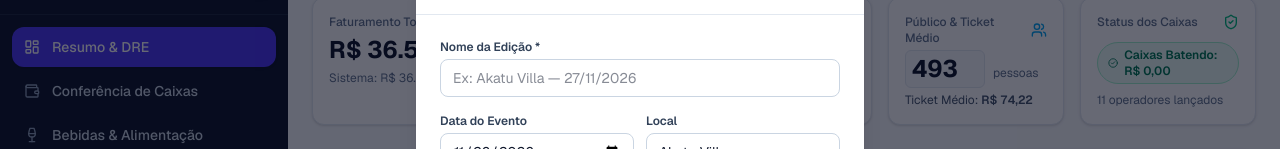
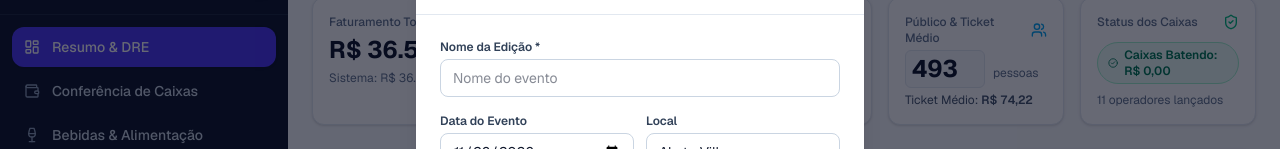
Before and after one commit to thiagomazeo/meu-evento, a Next.js app: page /eventos-semanais in a window 1280 px wide. Both pictures are taken after a click on the button "Novo Fechamento Semanal". Shown: the part 246-395 px from the top of the page. Built offline with nearby package versions, Linux system fonts and the light colour scheme.

Commit message:
Nome do evento

```diff
--- a/src/app/eventos-semanais/page.tsx
+++ b/src/app/eventos-semanais/page.tsx
@@ -1868,7 +1868,7 @@ function ConteudoEventosSemanais() {
             <form onSubmit={handleCreateWeeklyEvent} className="p-6 space-y-4">
               <div>
                 <label className="block text-xs font-semibold text-slate-700 mb-1">Nome da Edição *</label>
-                <input type="text" required placeholder="Ex: Akatu Villa — 27/11/2026" value={newEventForm.name} onChange={(e) => setNewEventForm((f) => ({ ...f, name: e.target.value }))} className="w-full px-3 py-2 text-sm border border-slate-300 rounded-lg focus:outline-none focus:ring-2 focus:ring-indigo-500" />
+                <input type="text" required placeholder="Nome do evento" value={newEventForm.name} onChange={(e) => setNewEventForm((f) => ({ ...f, name: e.target.value }))} className="w-full px-3 py-2 text-sm border border-slate-300 rounded-lg focus:outline-none focus:ring-2 focus:ring-indigo-500" />
               </div>
               <div className="grid grid-cols-2 gap-3">
                 <div>
```
